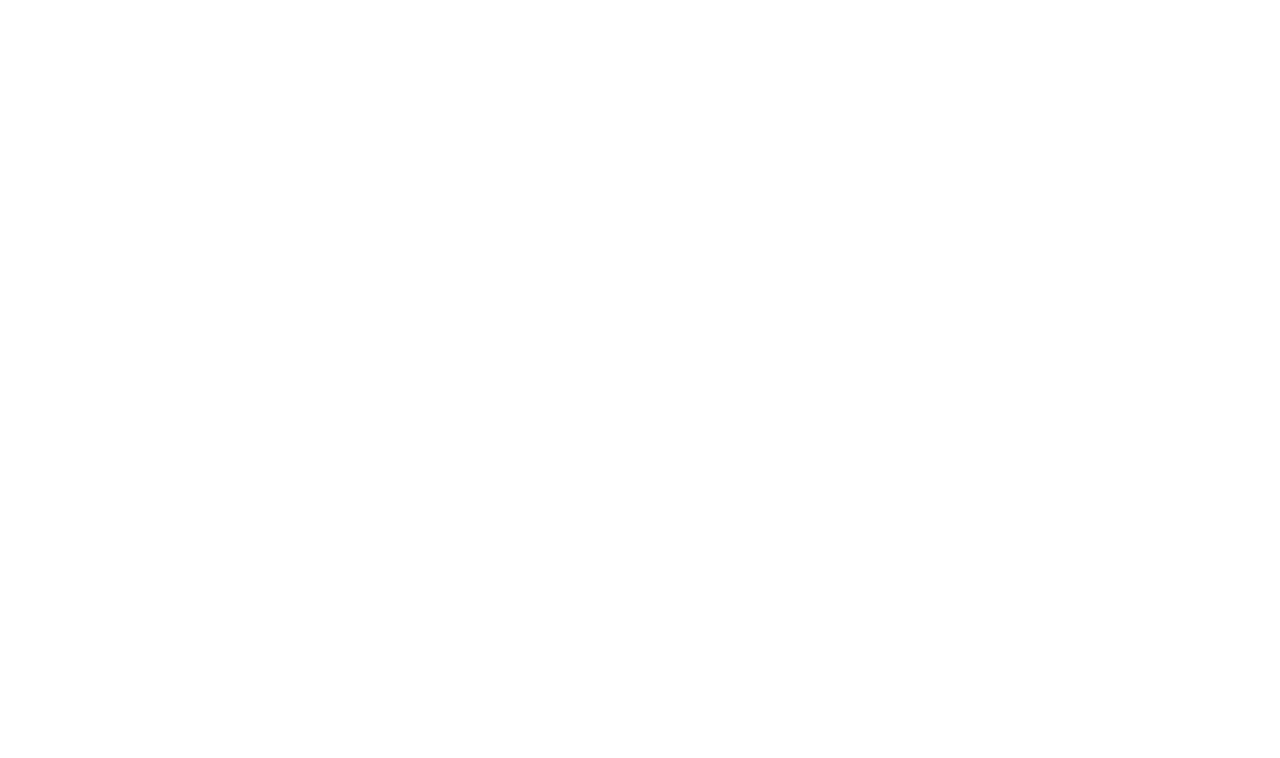
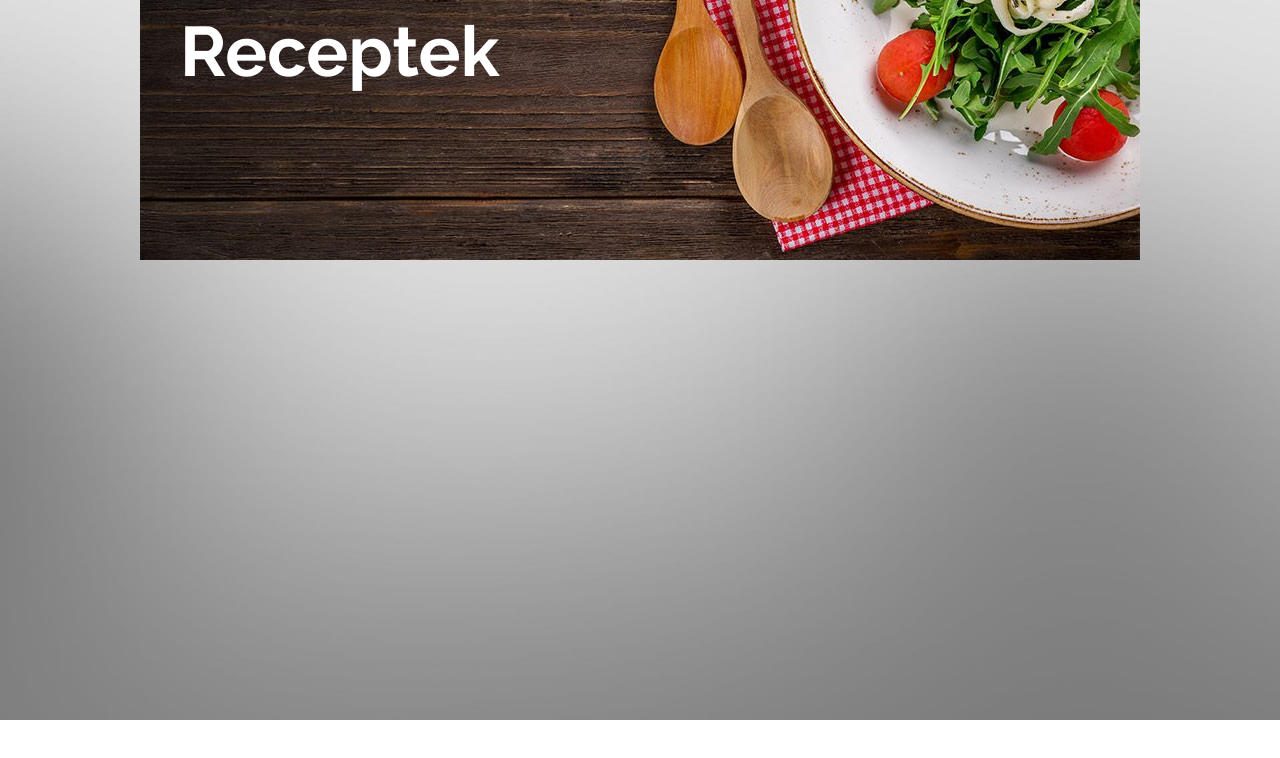
Before and after one commit to BNorbert94/20221103, a plain HTML site: page index.html in a window 1280 px wide. Drawn offline with Linux system fonts and the light colour scheme.

Commit message:
Update files

```diff
--- a/index.html
+++ b/index.html
@@ -9,6 +9,15 @@
     <link rel="icon" type="image/png" href="./favicon.ico" />
   </head>
   <body>
-
+<div id="container">
+ <div id="header">
+  <h1>
+  Receptek
+ </h1>
+</div>
+ <div id="nav"></div>
+ <div id="content"></div>
+ <div id="footer"></div>
+</div>
   </body>
 </html>
--- a/style.css
+++ b/style.css
@@ -1,11 +1,28 @@
-* {
+@import url('https://fonts.googleapis.com/css2?family=Raleway:wght@400;700&family=Roboto:wght@400;700&display=swap');
+*{
   padding: 0;
   margin: 0;
-  box-sizing: border-box;
+  box-sizing:border-box;
 }
 html {
   font-size: 14px;
 }
 body {
+ background: url('../20221103/pics/bg-body.jpg') no-repeat;
+ background-size: cover;
+ font-family: 'Raleway', sans-serif;
 
 }
+#container {
+  max-width: 1000px;
+  margin:0 auto;
+}
+#header{
+  background: url('../20221103/pics/bg-header.jpg');
+  height: 260px;
+}
+#container #header h1{
+  color: white;
+  font-size: 5rem;
+  padding: 10px 40px;
+}
```
